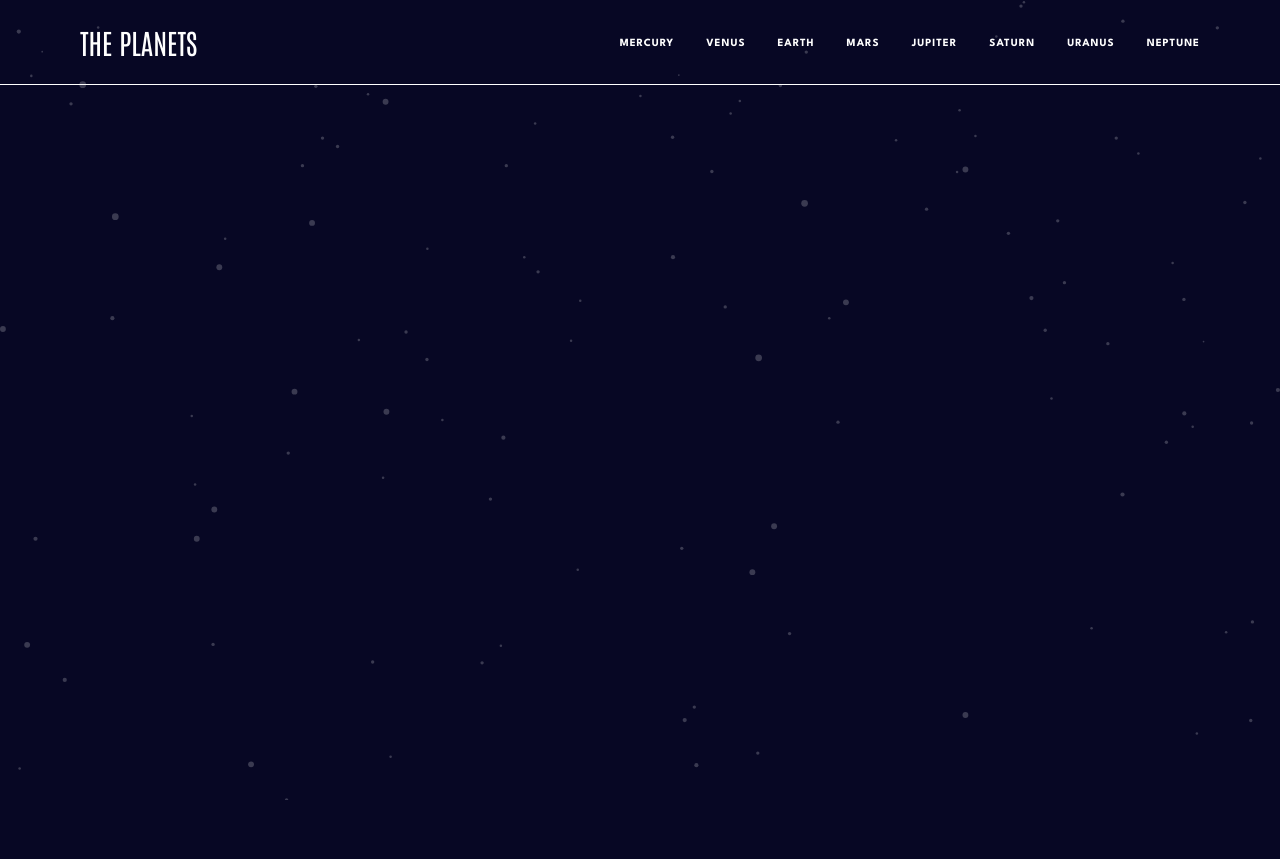
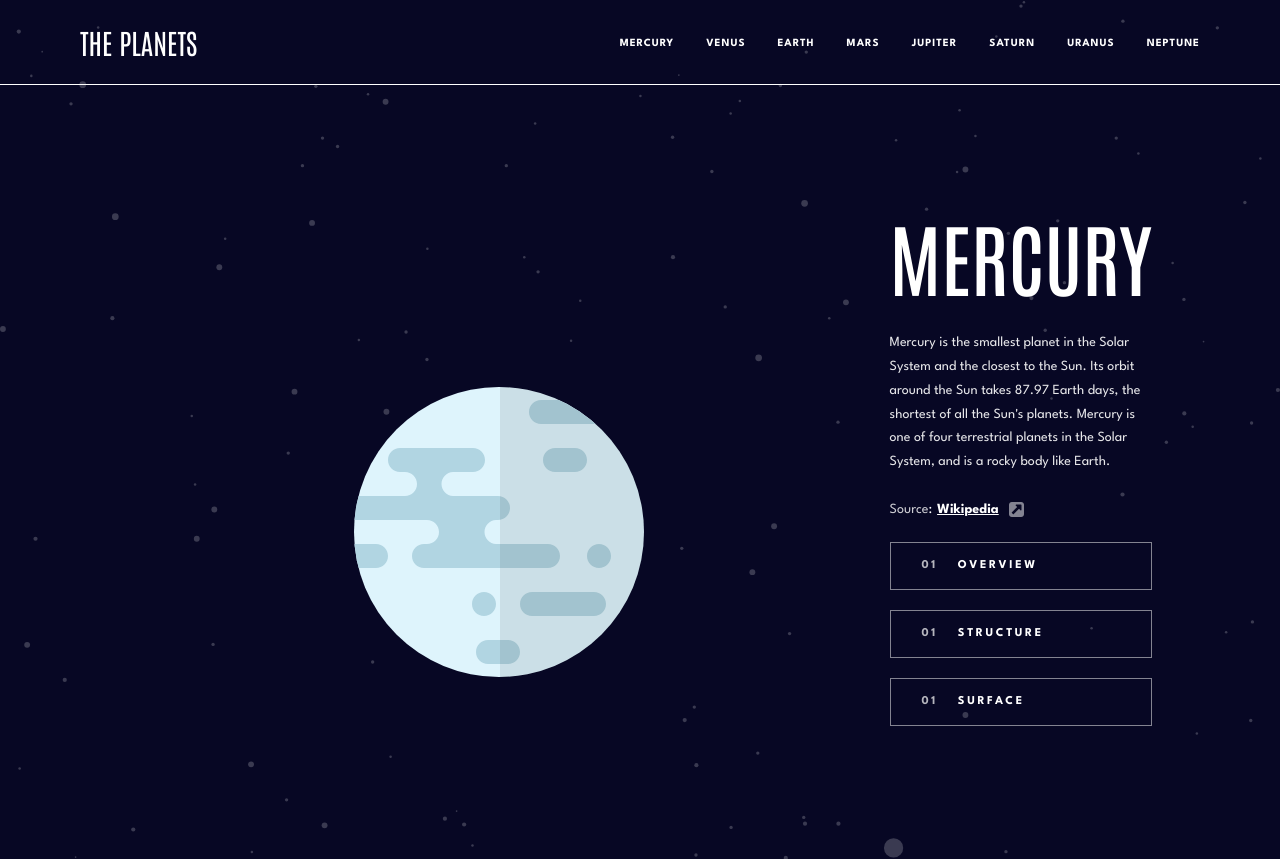
Before and after one commit to INeonysI/Planets, a website with bundled scripts: page src/index.html in a window 1280 px wide. Before the commit the page ends 800 px from the top, so only its background shows below. Built offline with nearby package versions, Linux system fonts and the light colour scheme.

Commit message:
Style(null): Adicionada seção principal e seus estilos.

```diff
--- /dev/null
+++ b/src/css/main.css
@@ -0,0 +1,148 @@
+/* GLOBAL */
+main {
+  display: grid;
+  grid-template-columns: repeat(4, 1fr);
+  grid-template-rows: 1fr 1fr;
+  justify-content: space-between;
+  gap: 20px;
+
+  width: 80%;
+  margin: 120px auto 70px auto;
+}
+
+.content .visible {
+  /* Retirar important no futuro */
+  display: block;
+}
+
+.content p.visible {
+  animation: fromLeft 0.3s forwards;
+}
+
+@keyframes fromLeft {
+  from {
+    transform: translateX(-30px);
+  }
+  to {
+    transform: translateX(0);
+  }
+}
+
+.content a.visible {
+  display: flex;
+}
+
+.images img.visible {
+  display: block;
+  opacity: 1;
+
+  transition: all 0.3s;
+}
+
+/* IMAGENS */
+
+.images {
+  grid-row: 1 / 3;
+  grid-column: 1 / 4;
+
+  display: flex;
+  align-items: center;
+  justify-content: center;
+}
+
+.images img {
+  opacity: 0;
+}
+
+.images img:first-of-type {
+  opacity: 1;
+}
+
+.image-container {
+  position: relative;
+}
+
+img[data-structure] {
+  position: absolute;
+  top: 0;
+  left: 0;
+}
+
+img[data-surface] {
+  position: absolute;
+  top: 226px;
+  left: 50%;
+  transform: translateX(-50%);
+
+  width: 50%;
+}
+
+/* TEXTO */
+
+.content p {
+  margin: 24px 0;
+  opacity: 0.9;
+}
+
+.label {
+  opacity: 0.8;
+}
+
+.link {
+  font-weight: 700;
+  text-decoration: underline;
+  margin-left: 5px;
+
+  display: flex;
+  align-items: center;
+}
+
+.link::after {
+  content: "";
+  display: inline-block;
+  width: 15px;
+  height: 15px;
+  background-image: url("../assets/icon-source.svg");
+  background-position: center;
+  background-size: contain;
+
+  margin-left: 10px;
+}
+
+/* BOTÕES */
+
+.buttons {
+  display: flex;
+  flex-direction: column;
+  gap: 20px;
+}
+
+.btn {
+  width: 100%;
+  padding: 12px;
+
+  display: flex;
+  align-items: center;
+
+  text-align: left;
+  text-transform: uppercase;
+
+  box-shadow: inset 1px 1px var(--c4), inset -1px -1px var(--c4);
+
+  transition: all 0.3s;
+}
+
+.btn:hover {
+  background-color: var(--c3);
+  box-shadow: none;
+}
+
+.btn.active {
+  background-color: var(--c5);
+  box-shadow: none;
+}
+
+.btn span {
+  padding: 0 20px;
+  opacity: 0.7;
+}
--- a/src/css/style.css
+++ b/src/css/style.css
@@ -1,4 +1,5 @@
 @import "global.css";
 @import "header.css";
+@import "main.css";
 
 @import "tipografia.css";
--- a/src/index.html
+++ b/src/index.html
@@ -80,6 +80,69 @@
         </ul>
       </nav>
     </header>
+
+    <main>
+      <div class="images">
+        <div class="image-container">
+          <img src="./assets/planet-mercury.svg" alt="Desenho de mercúrio" />
+          <img
+            src="./assets/planet-mercury-internal.svg"
+            alt="Desenho do interior de mercúrio"
+            data-structure
+          />
+          <img
+            src="./assets/geology-mercury.png"
+            alt="Foto da superfícies de mercurio"
+            data-surface
+          />
+        </div>
+      </div>
+      <div class="content text-BODY">
+        <h1 class="text-H1 uppercase section-title">Mercury</h1>
+        <p data-overview class="hidden visible">
+          Mercury is the smallest planet in the Solar System and the closest to
+          the Sun. Its orbit around the Sun takes 87.97 Earth days, the shortest
+          of all the Sun's planets. Mercury is one of four terrestrial planets
+          in the Solar System, and is a rocky body like Earth.
+        </p>
+        <a data-overview="" href="" target="_blank" class="hidden visible"
+          ><span class="label">Source</span>:
+          <span class="link">Wikipedia</span></a
+        >
+        <p data-structure class="hidden">
+          Mercury appears to have a solid silicate crust and mantle overlying a
+          solid, iron sulfide outer core layer, a deeper liquid core layer, and
+          a solid inner core. The planet's density is the second highest in the
+          Solar System at 5.427 g/cm3 , only slightly less than Earth's density.
+        </p>
+        <a data-structure href="" target="_blank" class="hidden"
+          ><span class="label">Source</span>:
+          <span class="link">Wikipedia</span></a
+        >
+        <p data-surface class="hidden">
+          Mercury's surface is similar in appearance to that of the Moon,
+          showing extensive mare-like plains and heavy cratering, indicating
+          that it has been geologically inactive for billions of years. It is
+          more heterogeneous than either Mars's or the Moon’s.
+        </p>
+        <a data-surface href="" target="_blank" class="hidden"
+          ><span class="label">Source</span>:
+          <span class="link">Wikipedia</span></a
+        >
+      </div>
+
+      <div class="buttons">
+        <button data-refers-to="overview" class="btn text-H3">
+          <span>01</span>Overview
+        </button>
+        <button data-refers-to="structure" class="btn text-H3">
+          <span>01</span>Structure
+        </button>
+        <button data-refers-to="surface" class="btn text-H3">
+          <span>01</span>Surface
+        </button>
+      </div>
+    </main>
     <script type="module" src="js/script.js"></script>
   </body>
 </html>
```
